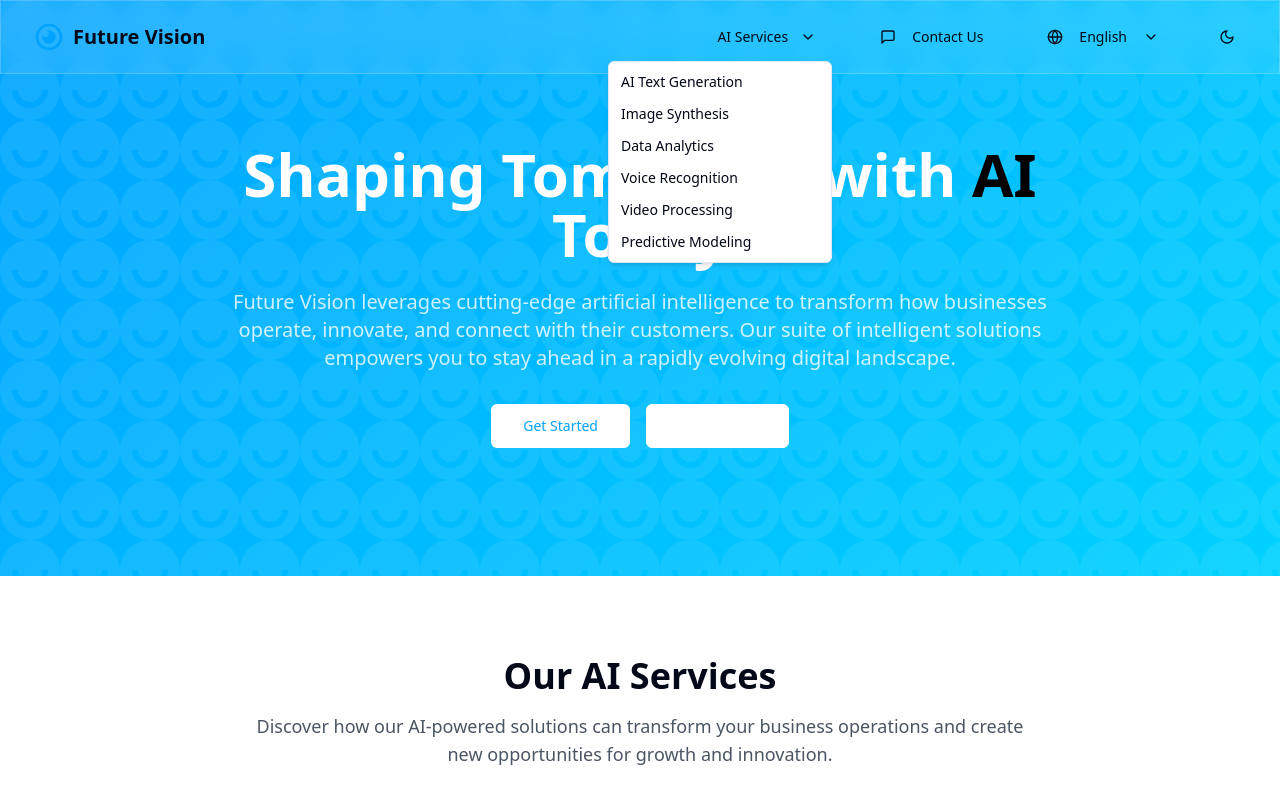
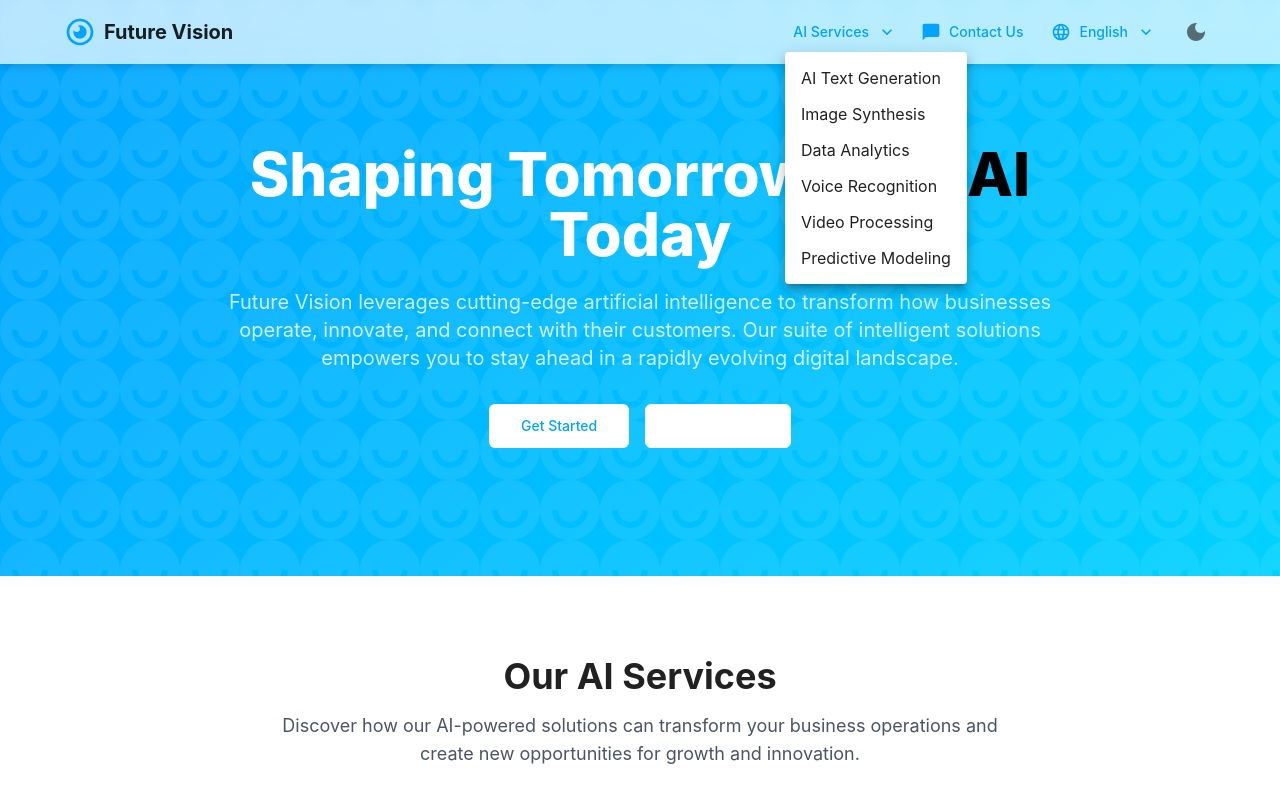
Before and after one commit to nmhungworks/acrylic-future-glide, a React (Vite) app: page / in a window 1280 px wide. Both pictures are taken after a click on the button "AI Services". Shown: the top 800 px of the page. Built offline with nearby package versions, Linux system fonts and the light colour scheme.

Commit message:
Refactor: Migrate to Material UI
Migrate the UI components to use Material UI library.

```diff
--- a/package.json
+++ b/package.json
@@ -11,7 +11,10 @@
     "preview": "vite preview"
   },
   "dependencies": {
+    "@emotion/styled": "^11.14.0",
     "@hookform/resolvers": "^3.9.0",
+    "@mui/icons-material": "^7.0.2",
+    "@mui/material": "^7.0.2",
     "@radix-ui/react-accordion": "^1.2.0",
     "@radix-ui/react-alert-dialog": "^1.1.1",
     "@radix-ui/react-aspect-ratio": "^1.1.0",
--- a/src/App.tsx
+++ b/src/App.tsx
@@ -1,31 +1,13 @@
 
-import { Toaster } from "@/components/ui/toaster";
-import { Toaster as Sonner } from "@/components/ui/sonner";
-import { TooltipProvider } from "@/components/ui/tooltip";
-import { QueryClient, QueryClientProvider } from "@tanstack/react-query";
-import { BrowserRouter, Routes, Route } from "react-router-dom";
-import { ThemeProvider } from "./components/ThemeProvider";
-import Index from "./pages/Index";
-import NotFound from "./pages/NotFound";
+import { MaterialThemeProvider } from './components/MaterialThemeProvider';
+import Index from './pages/Index';
 
-const queryClient = new QueryClient();
-
-const App = () => (
-  <QueryClientProvider client={queryClient}>
-    <ThemeProvider defaultTheme="light">
-      <TooltipProvider>
-        <Toaster />
-        <Sonner />
-        <BrowserRouter>
-          <Routes>
-            <Route path="/" element={<Index />} />
-            {/* ADD ALL CUSTOM ROUTES ABOVE THE CATCH-ALL "*" ROUTE */}
-            <Route path="*" element={<NotFound />} />
-          </Routes>
-        </BrowserRouter>
-      </TooltipProvider>
-    </ThemeProvider>
-  </QueryClientProvider>
-);
+function App() {
+  return (
+    <MaterialThemeProvider>
+      <Index />
+    </MaterialThemeProvider>
+  );
+}
 
 export default App;
--- a/src/components/Header.tsx
+++ b/src/components/Header.tsx
@@ -2,22 +2,32 @@
 import { useState } from "react";
 import { useTheme } from "./ThemeProvider";
 import {
-  Circle,
+  Menu as MenuIcon,
+  Close as CloseIcon,
+  ChatBubble as ChatBubbleIcon,
+  Language as LanguageIcon,
+  DarkMode as DarkModeIcon,
+  LightMode as LightModeIcon,
+  KeyboardArrowDown
+} from "@mui/icons-material";
+import {
+  AppBar,
+  Toolbar,
+  Typography,
+  Button,
+  IconButton,
   Menu,
-  X,
-  MessageSquare,
-  Globe,
-  Moon,
-  Sun,
-  ChevronDown
-} from "lucide-react";
-import { Button } from "@/components/ui/button";
-import {
-  DropdownMenu,
-  DropdownMenuContent,
-  DropdownMenuItem,
-  DropdownMenuTrigger
-} from "@/components/ui/dropdown-menu";
+  MenuItem,
+  Container,
+  Box,
+  Drawer,
+  List,
+  ListItem,
+  ListItemButton,
+  ListItemIcon,
+  ListItemText,
+  Divider
+} from "@mui/material";
 
 const services = [
   { name: "AI Text Generation", href: "#text-generation" },
@@ -41,165 +51,190 @@ const Header = () => {
   const [mobileMenuOpen, setMobileMenuOpen] = useState(false);
   const [currentLanguage, setCurrentLanguage] = useState("English");
 
+  // State for dropdown menus
+  const [servicesAnchorEl, setServicesAnchorEl] = useState<null | HTMLElement>(null);
+  const [languageAnchorEl, setLanguageAnchorEl] = useState<null | HTMLElement>(null);
+
   const toggleTheme = () => {
     setTheme(theme === "dark" ? "light" : "dark");
   };
 
+  const handleServicesClick = (event: React.MouseEvent<HTMLElement>) => {
+    setServicesAnchorEl(event.currentTarget);
+  };
+
+  const handleServicesClose = () => {
+    setServicesAnchorEl(null);
+  };
+
+  const handleLanguageClick = (event: React.MouseEvent<HTMLElement>) => {
+    setLanguageAnchorEl(event.currentTarget);
+  };
+
+  const handleLanguageClose = () => {
+    setLanguageAnchorEl(null);
+  };
+
+  const handleLanguageSelect = (language: string) => {
+    setCurrentLanguage(language);
+    handleLanguageClose();
+  };
+
   return (
-    <header className="fixed w-full z-50 glass-effect">
-      <div className="container mx-auto px-4 sm:px-6 lg:px-8">
-        <div className="flex items-center justify-between py-4">
+    <AppBar position="fixed" elevation={0} sx={{ backdropFilter: 'blur(10px)', backgroundColor: 'rgba(255, 255, 255, 0.7)', boxShadow: '0 4px 6px rgba(0, 0, 0, 0.1)' }}>
+      <Container>
+        <Toolbar disableGutters>
           {/* Logo */}
-          <div className="flex items-center space-x-2">
-            <svg xmlns="http://www.w3.org/2000/svg" width="24" height="24" viewBox="0 0 24 24" className="h-8 w-8 text-futureBlue">
+          <Box sx={{ display: 'flex', alignItems: 'center', mr: 2 }}>
+            <svg xmlns="http://www.w3.org/2000/svg" width="24" height="24" viewBox="0 0 24 24" style={{ width: '32px', height: '32px', marginRight: '8px' }}>
               <path fill="#00a3ff" d="M12 2c5.523 0 10 4.477 10 10s-4.477 10-10 10S2 17.523 2 12S6.477 2 12 2m0 2a8 8 0 1 0 0 16a8 8 0 0 0 0-16m0 3a5 5 0 1 1-4.78 3.527A2.499 2.499 0 0 0 12 9.5a2.5 2.5 0 0 0-1.473-2.28A5 5 0 0 1 12 7"/>
             </svg>
-            <span className="font-bold text-xl">Future Vision</span>
-          </div>
+            <Typography variant="h6" component="div" sx={{ fontWeight: 'bold' }}>
+              Future Vision
+            </Typography>
+          </Box>
 
           {/* Desktop Navigation */}
-          <nav className="hidden md:flex items-center space-x-8">
-            {/* AI Services Dropdown */}
-            <DropdownMenu>
-              <DropdownMenuTrigger asChild>
-                <Button variant="ghost" className="flex items-center space-x-1">
-                  <span>AI Services</span>
-                  <ChevronDown className="h-4 w-4" />
+          <Box sx={{ flexGrow: 1, display: { xs: 'none', md: 'flex' }, justifyContent: 'flex-end', gap: 2 }}>
+            {/* Services Dropdown */}
+            <Button
+              onClick={handleServicesClick}
+              endIcon={<KeyboardArrowDown />}
+            >
+              AI Services
             </Button>
-              </DropdownMenuTrigger>
-              <DropdownMenuContent align="end" className="w-56">
+            <Menu
+              anchorEl={servicesAnchorEl}
+              open={Boolean(servicesAnchorEl)}
+              onClose={handleServicesClose}
+            >
               {services.map((service) => (
-                  <DropdownMenuItem key={service.name} asChild>
-                    <a href={service.href} className="w-full cursor-pointer">
+                <MenuItem key={service.name} onClick={handleServicesClose} component="a" href={service.href}>
                   {service.name}
-                    </a>
-                  </DropdownMenuItem>
+                </MenuItem>
               ))}
-              </DropdownMenuContent>
-            </DropdownMenu>
+            </Menu>
 
             {/* Contact Us */}
-            <Button variant="ghost" className="flex items-center space-x-2">
-              <MessageSquare className="h-4 w-4" />
-              <span>Contact Us</span>
+            <Button startIcon={<ChatBubbleIcon />}>
+              Contact Us
             </Button>
 
             {/* Language Selector */}
-            <DropdownMenu>
-              <DropdownMenuTrigger asChild>
-                <Button variant="ghost" className="flex items-center space-x-2">
-                  <Globe className="h-4 w-4" />
-                  <span>{currentLanguage}</span>
-                  <ChevronDown className="h-4 w-4" />
+            <Button
+              startIcon={<LanguageIcon />}
+              endIcon={<KeyboardArrowDown />}
+              onClick={handleLanguageClick}
+            >
+              {currentLanguage}
             </Button>
-              </DropdownMenuTrigger>
-              <DropdownMenuContent align="end">
+            <Menu
+              anchorEl={languageAnchorEl}
+              open={Boolean(languageAnchorEl)}
+              onClose={handleLanguageClose}
+            >
               {languages.map((language) => (
-                  <DropdownMenuItem
+                <MenuItem
                   key={language.code}
-                    onClick={() => setCurrentLanguage(language.name)}
+                  onClick={() => handleLanguageSelect(language.name)}
                 >
                   {language.name}
-                  </DropdownMenuItem>
+                </MenuItem>
               ))}
-              </DropdownMenuContent>
-            </DropdownMenu>
+            </Menu>
 
             {/* Theme Toggle */}
-            <Button variant="ghost" onClick={toggleTheme} size="icon">
-              {theme === "dark" ? (
-                <Sun className="h-5 w-5" />
-              ) : (
-                <Moon className="h-5 w-5" />
-              )}
-            </Button>
-          </nav>
+            <IconButton onClick={toggleTheme}>
+              {theme === "dark" ? <LightModeIcon /> : <DarkModeIcon />}
+            </IconButton>
+          </Box>
 
           {/* Mobile Menu Button */}
-          <Button
-            variant="ghost"
-            size="icon"
-            className="md:hidden"
+          <Box sx={{ display: { xs: 'flex', md: 'none' } }}>
+            <IconButton
+              size="large"
+              edge="end"
               onClick={() => setMobileMenuOpen(!mobileMenuOpen)}
             >
-            {mobileMenuOpen ? (
-              <X className="h-6 w-6" />
-            ) : (
-              <Menu className="h-6 w-6" />
-            )}
-          </Button>
-        </div>
-      </div>
+              {mobileMenuOpen ? <CloseIcon /> : <MenuIcon />}
+            </IconButton>
+          </Box>
+        </Toolbar>
+      </Container>
 
-      {/* Mobile Menu */}
-      {mobileMenuOpen && (
-        <div className="glass-effect md:hidden py-4">
-          <div className="container mx-auto px-4 space-y-4">
-            {/* Mobile AI Services */}
-            <div className="space-y-2">
-              <p className="font-medium">AI Services</p>
-              <div className="space-y-1 pl-4">
+      {/* Mobile Menu Drawer */}
+      <Drawer
+        anchor="top"
+        open={mobileMenuOpen && window.innerWidth < 768}
+        onClose={() => setMobileMenuOpen(false)}
+        sx={{
+          '& .MuiDrawer-paper': {
+            boxSizing: 'border-box',
+            mt: '64px',
+            backdropFilter: 'blur(10px)',
+            backgroundColor: 'rgba(255, 255, 255, 0.9)'
+          },
+        }}
+      >
+        <Box sx={{ p: 2 }}>
+          <Typography variant="subtitle1" sx={{ fontWeight: 'bold', mb: 1 }}>
+            AI Services
+          </Typography>
+          <List>
             {services.map((service) => (
-                  <a
-                    key={service.name}
+              <ListItem key={service.name} disablePadding>
+                <ListItemButton
+                  component="a"
                   href={service.href}
-                    className="block py-1"
                   onClick={() => setMobileMenuOpen(false)}
                 >
-                    {service.name}
-                  </a>
+                  <ListItemText primary={service.name} />
+                </ListItemButton>
+              </ListItem>
             ))}
-              </div>
-            </div>
+          </List>
 
-            {/* Mobile Contact Us */}
-            <Button variant="ghost" className="flex items-center space-x-2 w-full justify-start">
-              <MessageSquare className="h-4 w-4" />
-              <span>Contact Us</span>
+          <Divider sx={{ my: 2 }} />
+
+          <Button
+            fullWidth
+            startIcon={<ChatBubbleIcon />}
+            sx={{ justifyContent: 'flex-start', mb: 2 }}
+          >
+            Contact Us
           </Button>
 
-            {/* Mobile Language Selector */}
-            <div className="space-y-2">
-              <p className="font-medium">Language</p>
-              <div className="space-y-1 pl-4">
+          <Typography variant="subtitle1" sx={{ fontWeight: 'bold', mb: 1 }}>
+            Language
+          </Typography>
+          <List>
             {languages.map((language) => (
-                  <Button
-                    key={language.code}
-                    variant="ghost"
-                    className="block w-full justify-start"
+              <ListItem key={language.code} disablePadding>
+                <ListItemButton
                   onClick={() => {
                     setCurrentLanguage(language.name);
                     setMobileMenuOpen(false);
                   }}
                 >
-                    {language.name}
+                  <ListItemText primary={language.name} />
+                </ListItemButton>
+              </ListItem>
+            ))}
+          </List>
+
+          <Divider sx={{ my: 2 }} />
+
+          <Button
+            fullWidth
+            startIcon={theme === "dark" ? <LightModeIcon /> : <DarkModeIcon />}
+            onClick={toggleTheme}
+            sx={{ justifyContent: 'flex-start' }}
+          >
+            {theme === "dark" ? "Light Mode" : "Dark Mode"}
           </Button>
-                ))}
-              </div>
-            </div>
-
-            {/* Mobile Theme Toggle */}
-            <Button
-              variant="ghost"
-              onClick={toggleTheme}
-              className="flex items-center space-x-2 w-full justify-start"
-            >
-              {theme === "dark" ? (
-                <>
-                  <Sun className="h-4 w-4" />
-                  <span>Light Mode</span>
-                </>
-              ) : (
-                <>
-                  <Moon className="h-4 w-4" />
-                  <span>Dark Mode</span>
-                </>
-              )}
-            </Button>
-          </div>
-        </div>
-      )}
-    </header>
+        </Box>
+      </Drawer>
+    </AppBar>
   );
 };
 
--- /dev/null
+++ b/src/components/MaterialThemeProvider.tsx
@@ -0,0 +1,94 @@
+
+import { ReactNode, useState, createContext, useContext, useMemo, useEffect } from "react";
+import { ThemeProvider, createTheme } from "@mui/material/styles";
+import CssBaseline from "@mui/material/CssBaseline";
+
+type ThemeMode = "light" | "dark";
+
+interface ThemeContextType {
+  theme: ThemeMode;
+  setTheme: (theme: ThemeMode) => void;
+}
+
+const ThemeContext = createContext<ThemeContextType>({
+  theme: "light",
+  setTheme: () => {},
+});
+
+export const useTheme = () => useContext(ThemeContext);
+
+interface MaterialThemeProviderProps {
+  children: ReactNode;
+}
+
+export const MaterialThemeProvider = ({ children }: MaterialThemeProviderProps) => {
+  const [mode, setMode] = useState<ThemeMode>("light");
+
+  useEffect(() => {
+    // Initialize theme from localStorage if available
+    const savedTheme = localStorage.getItem("theme") as ThemeMode;
+    if (savedTheme) {
+      setMode(savedTheme);
+    } else if (window.matchMedia && window.matchMedia("(prefers-color-scheme: dark)").matches) {
+      setMode("dark");
+    }
+  }, []);
+
+  const themeContext = useMemo(
+    () => ({
+      theme: mode,
+      setTheme: (newMode: ThemeMode) => {
+        setMode(newMode);
+        localStorage.setItem("theme", newMode);
+      },
+    }),
+    [mode]
+  );
+
+  const theme = useMemo(
+    () =>
+      createTheme({
+        palette: {
+          mode,
+          primary: {
+            main: "#00a3ff", // futureBlue
+          },
+          secondary: {
+            main: "#6c757d",
+          },
+        },
+        typography: {
+          fontFamily: '"Inter", "Roboto", "Helvetica", "Arial", sans-serif',
+        },
+        components: {
+          MuiButton: {
+            styleOverrides: {
+              root: {
+                textTransform: "none",
+                borderRadius: 8,
+              },
+            },
+          },
+          MuiAppBar: {
+            styleOverrides: {
+              root: {
+                boxShadow: mode === "dark"
+                  ? "0 4px 6px rgba(0, 0, 0, 0.3)"
+                  : "0 2px 4px rgba(0, 0, 0, 0.1)",
+              },
+            },
+          },
+        },
+      }),
+    [mode]
+  );
+
+  return (
+    <ThemeContext.Provider value={themeContext}>
+      <ThemeProvider theme={theme}>
+        <CssBaseline />
+        {children}
+      </ThemeProvider>
+    </ThemeContext.Provider>
+  );
+};
```
Also changed, not shown: 1 other file (tests, documents, lock files or other folders). Lines whose indentation alone changed are shown as unchanged.
